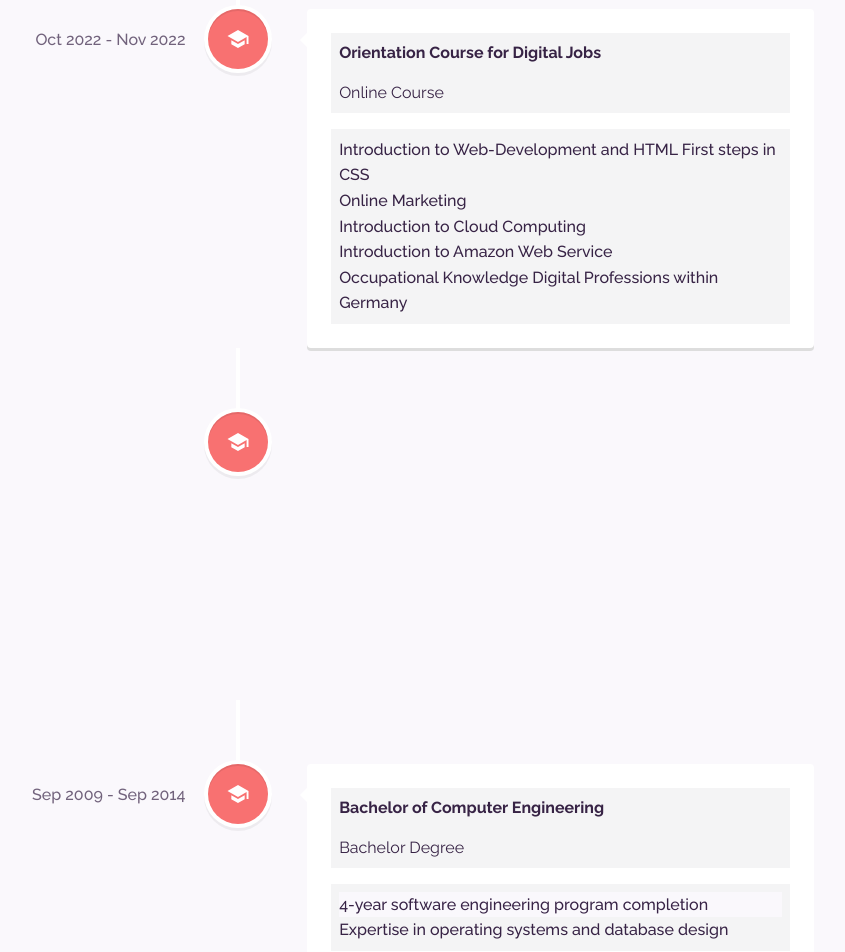
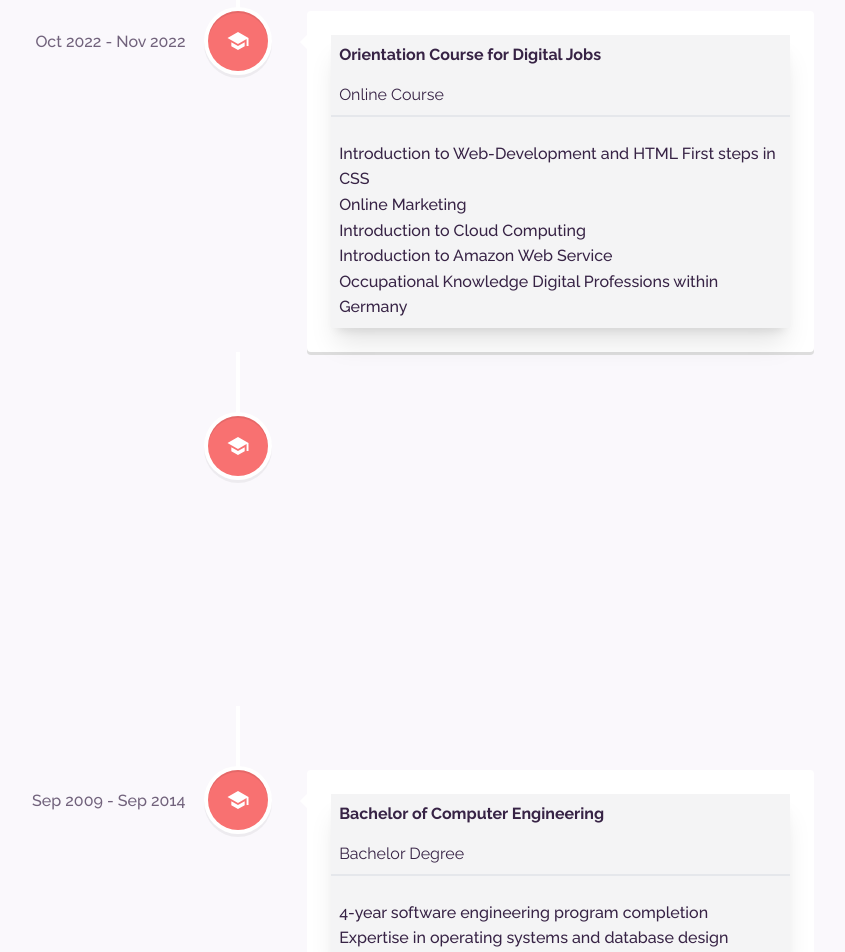
Before and after one commit to Shaqayeq-taheri/Portfolio-Shaqayeq-Taheri, a React (Vite) app: page /backgroundEducation in a window 1280 px wide. Shown: the part 1520-2472 px from the top of the page, without its empty margins (402-1247 px from the left). Built offline with nearby package versions, Linux system fonts and the light colour scheme.

Commit message:
timeline bugs fixed

```diff
--- a/src/components/BackgroundEducation.jsx
+++ b/src/components/BackgroundEducation.jsx
@@ -29,16 +29,17 @@ function BackgroundEducation() {
          */}
 
         <VerticalTimelineElement
-          className="vertical-timeline-element--work"
+          className="vertical-timeline-element--work "
           date=" Dec 2022 - Feb 2024"
           iconStyle={{ background: "#F87171", color: "#fff" }}
           icon={<IoMdSchool fontSize={'60px'} className="bg-red-400 fill-white text-lg" />}
         > {/* can not change the size of the icon!! */}
-          <h3 className="vertical-timeline-element-title p-2 bg-zinc-100 font-bold">
+          <div className="shadow-xl bg-zinc-100 ">
+            <h3 className="vertical-timeline-element-title p-2 bg-zinc-100 font-bold ">
               Full-Stack Web Development Course
             </h3>
-          <h4 className="vertical-timeline-element-subtitle p-2 bg-zinc-100">Online Course</h4>
-          <p className="p-2">
+            <h4 className="vertical-timeline-element-subtitle p-2 bg-zinc-100 border-b-2">Online Course</h4>
+            <p className="p-2 bg-zinc-100  ">
               <ul className="bg-zinc-100 ">
                 Front-end Development:
                 <li className="bg-zinc-100">HTML/CSS</li>
@@ -52,6 +53,7 @@ function BackgroundEducation() {
                 <li className="bg-zinc-100">MongoDB</li>
               </ul>
             </p>
+          </div>
         </VerticalTimelineElement>
         <VerticalTimelineElement
           className="vertical-timeline-element--education "
@@ -59,12 +61,12 @@ function BackgroundEducation() {
           iconStyle={{ background: "#F87171", color: "#fff" }}
           icon={<IoMdSchool className="bg-red-400 fill-white" />}
         >
+          <div className="shadow-xl bg-zinc-100 ">
             <h3 className="vertical-timeline-element-title font-bold p-2 bg-zinc-100">
               Orientation Course for Digital Jobs
             </h3>
-          <h4 className="vertical-timeline-element-subtitle p-2 bg-zinc-100">Online Course</h4>
-
-          <p className="p-2 bg-zinc-100">
+            <h4 className="vertical-timeline-element-subtitle p-2 bg-zinc-100 border-b-2">Online Course</h4>
+            <p className="p-2 bg-zinc-100 ">
               <ul className="">
                 <li className="bg-zinc-100">
                   Introduction to Web-Development and HTML First steps in CSS
@@ -75,6 +77,7 @@ function BackgroundEducation() {
                 <li className="bg-zinc-100">Occupational Knowledge Digital Professions within Germany</li>
               </ul>
             </p>
+          </div>
         </VerticalTimelineElement>
         <VerticalTimelineElement
           className="vertical-timeline-element--education"
@@ -82,10 +85,11 @@ function BackgroundEducation() {
           iconStyle={{ background: "#F87171", color: "#fff" }}
           icon={<IoMdSchool className=" bg-red-400 fill-white" />}
         >
+          <div className="shadow-xl bg-zinc-100">
             <h3 className="vertical-timeline-element-title font-bold p-2 bg-zinc-100">
               Master of Artificial Intelligence
             </h3>
-          <h4 className="vertical-timeline-element-subtitle p-2 bg-zinc-100">Master Degree</h4>
+            <h4 className="vertical-timeline-element-subtitle p-2 bg-zinc-100 border-b-2">Master Degree</h4>
             <p className="p-2 bg-zinc-100">
               <ul>
                 <li className="bg-zinc-100">
@@ -97,6 +101,7 @@ function BackgroundEducation() {
                 </li>
               </ul>
             </p>
+          </div>
         </VerticalTimelineElement>
         <VerticalTimelineElement
           className="vertical-timeline-element--education"
@@ -104,18 +109,20 @@ function BackgroundEducation() {
           iconStyle={{ background: "#F87171", color: "#fff" }}
           icon={<IoMdSchool className=" bg-red-400 fill-white " style={{ fontSize: '3rem' }} /> }
         >
+          <div className="shadow-xl bg-zinc-100">
             <h3 className="vertical-timeline-element-title font-bold p-2 bg-zinc-100">
               Bachelor of Computer Engineering
             </h3>
-          <h4 className="vertical-timeline-element-subtitle p-2 bg-zinc-100">
+            <h4 className="vertical-timeline-element-subtitle p-2 bg-zinc-100 border-b-2">
               Bachelor Degree
             </h4>
             <p className="p-2 bg-zinc-100">
               <ul >
-              <li  >4-year software engineering program completion</li>
+                <li className="bg-zinc-100 "  >4-year software engineering program completion</li>
                 <li className="bg-zinc-100">Expertise in operating systems and database design</li>
               </ul>
             </p>
+          </div>
         </VerticalTimelineElement>
         <VerticalTimelineElement
           iconStyle={{ background: "rgb(16, 204, 82)", color: "#fff" }}
```
Also changed, not shown: src/components/Languages.jsx (+6 -7 lines). Lines whose indentation alone changed are shown as unchanged.
